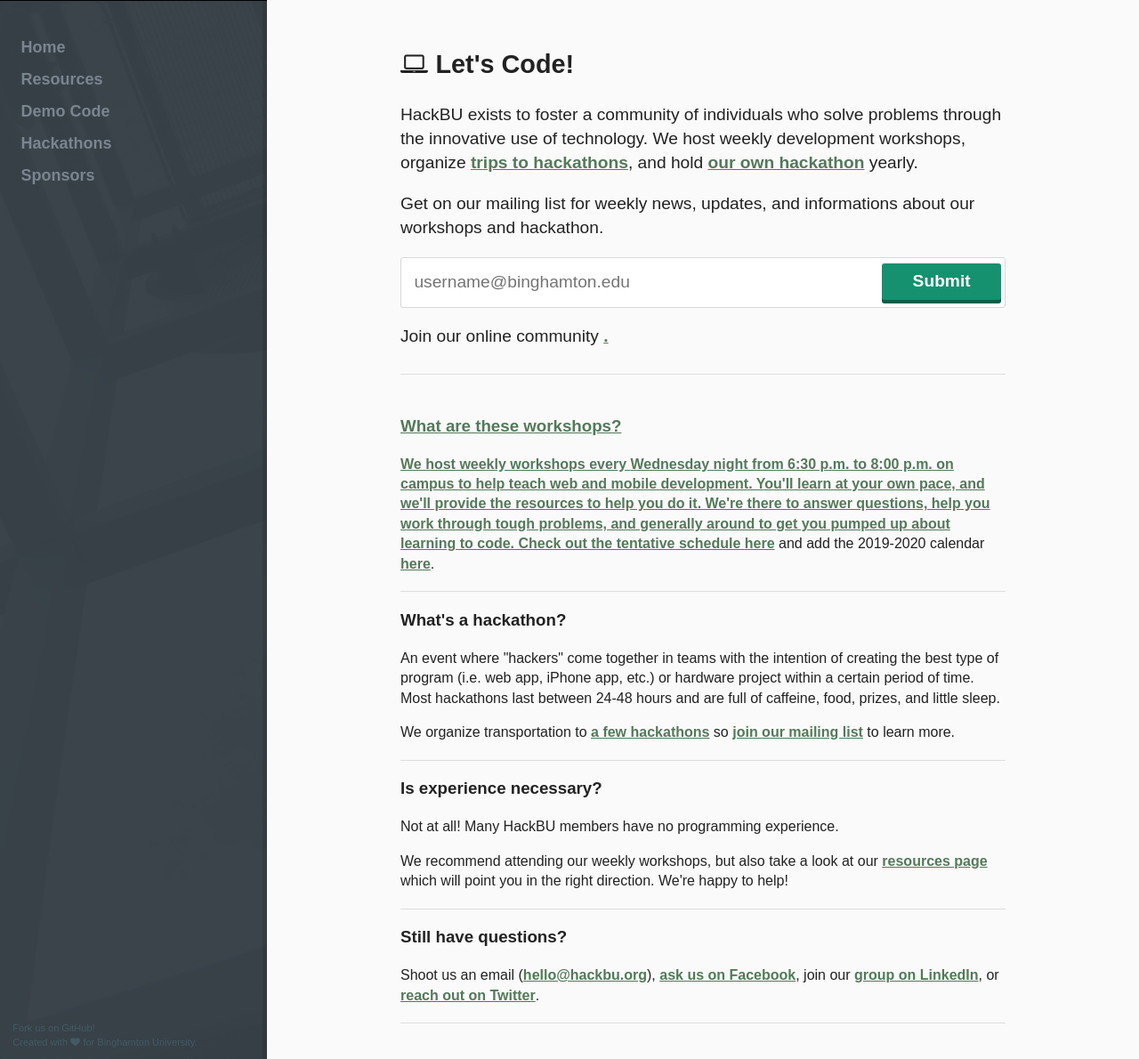
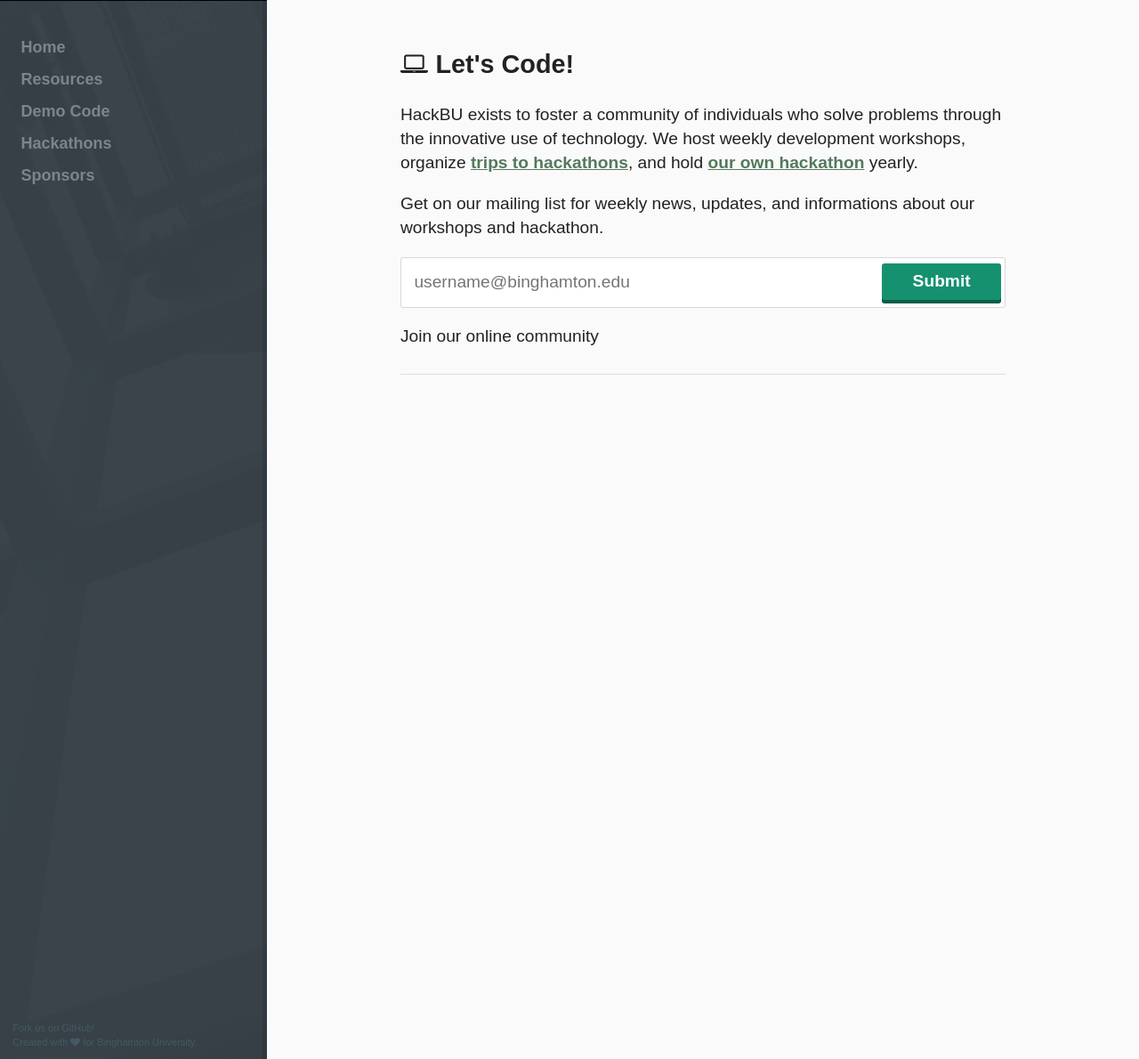
Before and after one commit to hackbinghamton/hackbinghamton.github.io, a Jekyll site: the page built from index.html, in a window 1280 px wide and 1294 px high, cut to the strip 104-1294 px from the top of the window. Shown: the whole strip at 89% size. Built offline with Jekyll 4.4.1, drawn with Linux system fonts in a browser that asks for light colours; nearby versions of some CDN libraries.

Commit message:
Fix typo

```diff
--- a/index.html
+++ b/index.html
@@ -17,44 +17,4 @@
 		<input type="submit" class="article-introduction-form-submit" value="Submit">
 	</form>
 
-	<p>Join our online community <a href="https://discord.gg/Xka5uUh" here</a>.</p>
-</div>
-
-<div class="article article-social">
-	<div class="fb-like fb-like-wide" data-href="https://www.facebook.com/HackBinghamton" data-layout="standard" data-action="like" data-show-faces="true" data-share="true"></div>
-
-	<div class="fb-like fb-like-thin" data-href="https://www.facebook.com/HackBinghamton" data-width="130" data-layout="button_count" data-action="like" data-show-faces="false" data-share="true"></div>
-</div>
-
-<div class="article">
-	<h3 class="article-title">What are these workshops?</h3>
-	<p>We host weekly workshops every <b>Wednesday night from 6:30 p.m. to 8:00 p.m.</b> on campus to help teach web and mobile development. You'll learn at your own pace, and we'll provide the resources to help you do it. We're there to answer questions, help you work through tough problems, and generally around to get you pumped up about learning to code. Check out the tentative schedule <a href="https://docs.google.com/spreadsheets/d/171UMVQsbL7_Dmp_Nngxn7VcYaq_Nuerf2sjMHddhqGg/edit?usp=sharing">here</a> and add the 2019-2020 calendar <a href="https://calendar.google.com/calendar/r?cid=YmluZ2hhbXRvbi5lZHVfa3VpZzFnbXNibXU5czZhbGY0aDEzaDhuNm9AZ3JvdXAuY2FsZW5kYXIuZ29vZ2xlLmNvbQ">here</a>. </p>
-</div>
-
-<div class="article">
-	<h3 class="article-title">What's a hackathon?</h3>
-	<p>An event where "hackers" come together in teams with the intention of creating the best type of program (i.e. web app, iPhone app, etc.) or hardware project within a certain period of time. Most hackathons last between 24-48 hours and are full of caffeine, food, prizes, and little sleep.</p>
-
-	<p>We organize transportation to <a href="/hackathons/">a few hackathons</a> so <a href="http://eepurl.com/KFGl9" target="_blank">join our mailing list</a> to learn more.</p>
-</div>
-
-<div class="article">
-	<h3 class="article-title">Is experience necessary?</h3>
-	<p>Not at all! Many HackBU members have no programming experience.</p>
-
-	<p>We recommend attending our weekly workshops, but also take a look at our <a href="/resources/">resources page</a> which will point you in the right direction. We're happy to help!</p>
-</div>
-
-<div class="article">
-	<h3 class="article-title">Still have questions?</h3>
-    <p>Shoot us an email (<a href="mailto:hello@hackbu.org">hello@hackbu.org</a>), <a href="https://www.facebook.com/HackBinghamton" title="HackBU on Facebook">ask us on Facebook</a>, join our <a href="https://www.linkedin.com/groups/8427110">group on LinkedIn</a>, or <a href="https://twitter.com/HackBinghamton" title="HackBU on Twitter">reach out on Twitter</a>.</p>
-</div>
-<!-- Global site tag (gtag.js) - Google Analytics -->
-<script async src="https://www.googletagmanager.com/gtag/js?id=UA-117545479-1"></script>
-<script>
-  window.dataLayer = window.dataLayer || [];
-  function gtag(){dataLayer.push(arguments);}
-  gtag('js', new Date());
-
-  gtag('config', 'UA-117545479-1');
-</script>
+	<p>Join our online community <a href="https://discord.gg/Xka5uUh">
```
